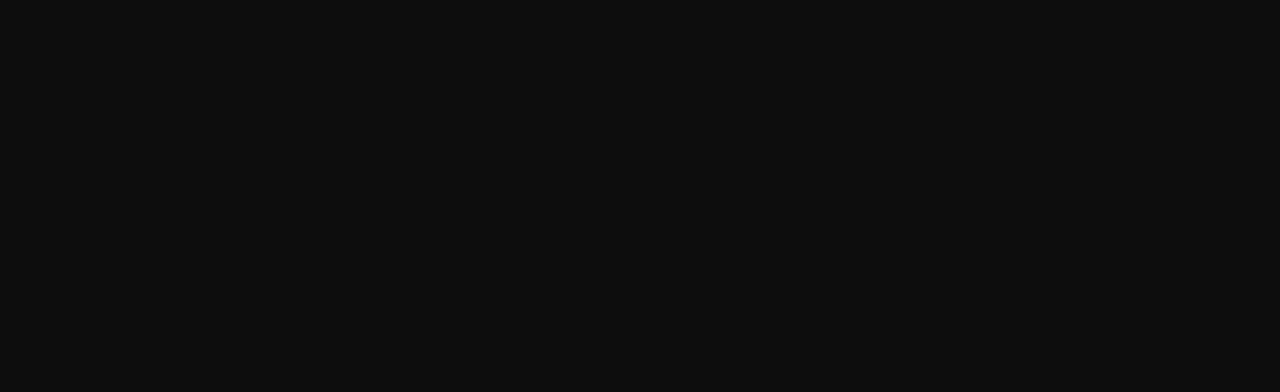
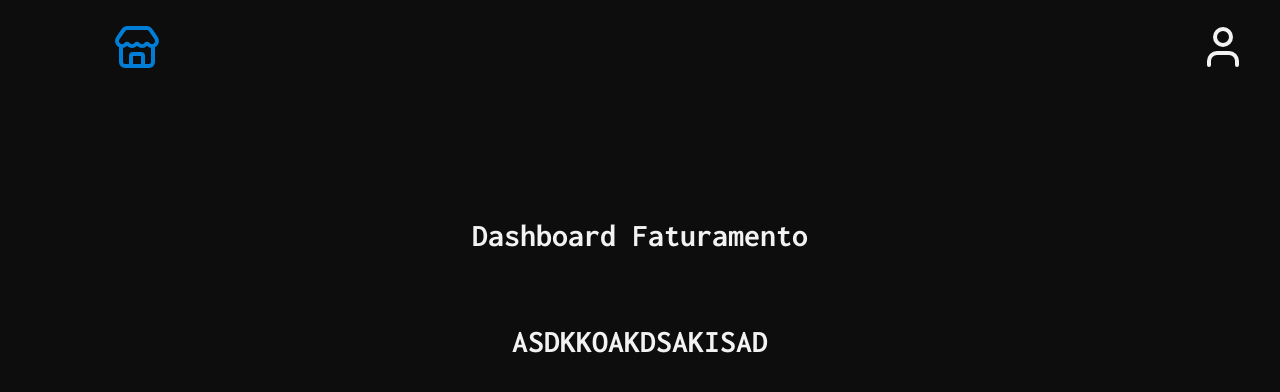
Before and after one commit to arturpretto/Projeto-FrontEnd-FutDigital, a React (Vite) app: page /dashboard in a window 1280 px wide. Before the commit this address had no page. Shown: the top 392 px of the page. Built offline with nearby package versions, Linux system fonts and the light colour scheme.

Commit message:
dashboard route

```diff
--- a/src/App.jsx
+++ b/src/App.jsx
@@ -8,6 +8,7 @@
 import Checkout from './pages/Product/checkout'
 import Home from './pages/Home/home'
 import OrderDetails from './pages/Orders/order'
+import Dashboard from './pages/Dashboard/dashboard'
 
 export default function App() {
   return (
@@ -22,6 +23,7 @@
         <Route path='/orders' element={<Orders />} />
         <Route path='/checkout/:id' element={<Checkout />} />
         <Route path='/' element={<Home />} />
+        <Route path='/dashboard' element={<Dashboard />} />
       </Routes>
     </>
   )
--- /dev/null
+++ b/src/components/graphs.jsx
@@ -0,0 +1,9 @@
+import styles from '../pages/Dashboard/Dashboard.module.css'
+
+export default function Graphs() {
+    return (
+        <>
+            <h1>ASDKKOAKDSAKISAD</h1>
+        </>
+    )
+}
--- a/src/components/navBar.jsx
+++ b/src/components/navBar.jsx
@@ -60,7 +60,11 @@
                         <ul>
                             {userId ? <li><Link to='/orders' className={styles.ordersLink}>Meus pedidos</Link></li> : ''}
                             <li onClick={() => setLight(!isLight)}>Tema</li>
-                            {user?.role === "admin" && (<li onClick={() => navigate('/admin')}>Dashboard Admin</li>)}
+                            {user?.role === "admin" && (
+                                <>
+                                <li onClick={() => navigate('/admin')}>Dashboard Admin</li>
+                                <li onClick={() => navigate('/dashboard')}>Dashboard Faturamento</li>
+                                </>)}
                             {userId ?
                                 (<li onClick={logout} className={styles.signLink}>Sair</li>) :
                                 (<li><Link to='/login' className={styles.signLink}>Entrar</Link></li>)}
--- /dev/null
+++ b/src/pages/Dashboard/Dashboard.module.css
@@ -0,0 +1,30 @@
+.bg {
+    width: 100%;
+    height: 90dvh;
+    display: flex;
+    justify-content: center;
+    align-items: center;
+}
+
+.dashboardContainer {
+    width: 70%;
+    height: 70dvh;
+    display: flex;
+    flex-direction: column;
+    align-items: center;
+    gap: 30px;
+    background-color: transparent;
+    padding: 30px;
+}
+
+@media (max-width: 600px) {
+    .dashboardTitle {
+        font-size: 1.5em;
+    }
+}
+
+@media (min-width: 1024px) {
+    .dashboardTitle {
+        font-size: 2em;
+    }
+}
--- /dev/null
+++ b/src/pages/Dashboard/dashboard.jsx
@@ -0,0 +1,20 @@
+import styles from './Dashboard.module.css'
+import Graphs from '../../components/graphs'
+import NavBar from '../../components/navBar'
+
+export default function Dashboard() {
+    return (
+        <>
+            <header>
+                <NavBar />
+            </header>
+
+            <div className={styles.bg}>
+                <main className={styles.dashboardContainer}>
+                    <h1 className={styles.dashboardTitle}>Dashboard Faturamento</h1>
+                    <Graphs />
+                </main>
+            </div>
+        </>
+    )
+}
--- a/src/pages/Orders/Orders.module.css
+++ b/src/pages/Orders/Orders.module.css
@@ -87,6 +87,13 @@
     justify-content: center;
 }
 
+.spanLoading {
+    display: inline-block;
+    width: 24px;
+    height: 24px;
+    animation: spin 1s linear infinite;
+}
+
 @media (min-width: 600px) {
     .order {
         flex: 0 1 calc(50% - 15px);
@@ -106,3 +113,27 @@
         font-size: 2em;
     }
 }
+
+@keyframes spin {
+    from {
+        transform: rotate(0deg);
+    }
+
+    to {
+        transform: rotate(360deg);
+    }
+}
+
+@keyframes checkBounce {
+    0% {
+        transform: scale(0);
+    }
+
+    50% {
+        transform: scale(1.2);
+    }
+
+    100% {
+        transform: scale(1);
+    }
+}
--- a/src/pages/Orders/orders.jsx
+++ b/src/pages/Orders/orders.jsx
@@ -2,11 +2,10 @@
 import { useState, useEffect } from 'react'
 import OrderCard from '../../components/orderCard'
 import NavBar from '../../components/navBar'
+import { Loader2 } from 'lucide-react'
 
 export default function Orders() {
-    const [orders, setOrders] = useState([])
-
-    const userId = localStorage.getItem('userId')
+    const [orders, setOrders] = useState(null)
 
     useEffect(() => {
         async function getOrders() {
@@ -21,19 +20,13 @@
         getOrders()
     }, [])
 
-    useEffect(() => {
-        async function getUser() {
-            try {
-                const response = await fetch(`${import.meta.env.VITE_API_URL}/users/${userId}`);
-                const userFound = await response.json();
-                setUser(userFound);
-            } catch (error) {
-                console.error("Erro ao buscar usuário", error);
-            }
-        }
-
-        getUser()
-    }, [userId])
+    if (!orders) {
+        return (
+            <article className={styles.order}>
+                <Loader2 className={styles.spanLoading} />
+            </article>
+        )
+    }
 
     return (
         <>
--- a/src/styles/Nav.module.css
+++ b/src/styles/Nav.module.css
@@ -7,10 +7,6 @@
     box-shadow: var(--shadow-l);
     background-color: var(--bg);
     border-radius: 10px;
-}
-
-.profileContainer {
-    position: relative;
 }
 
 .profileIcon {
```
